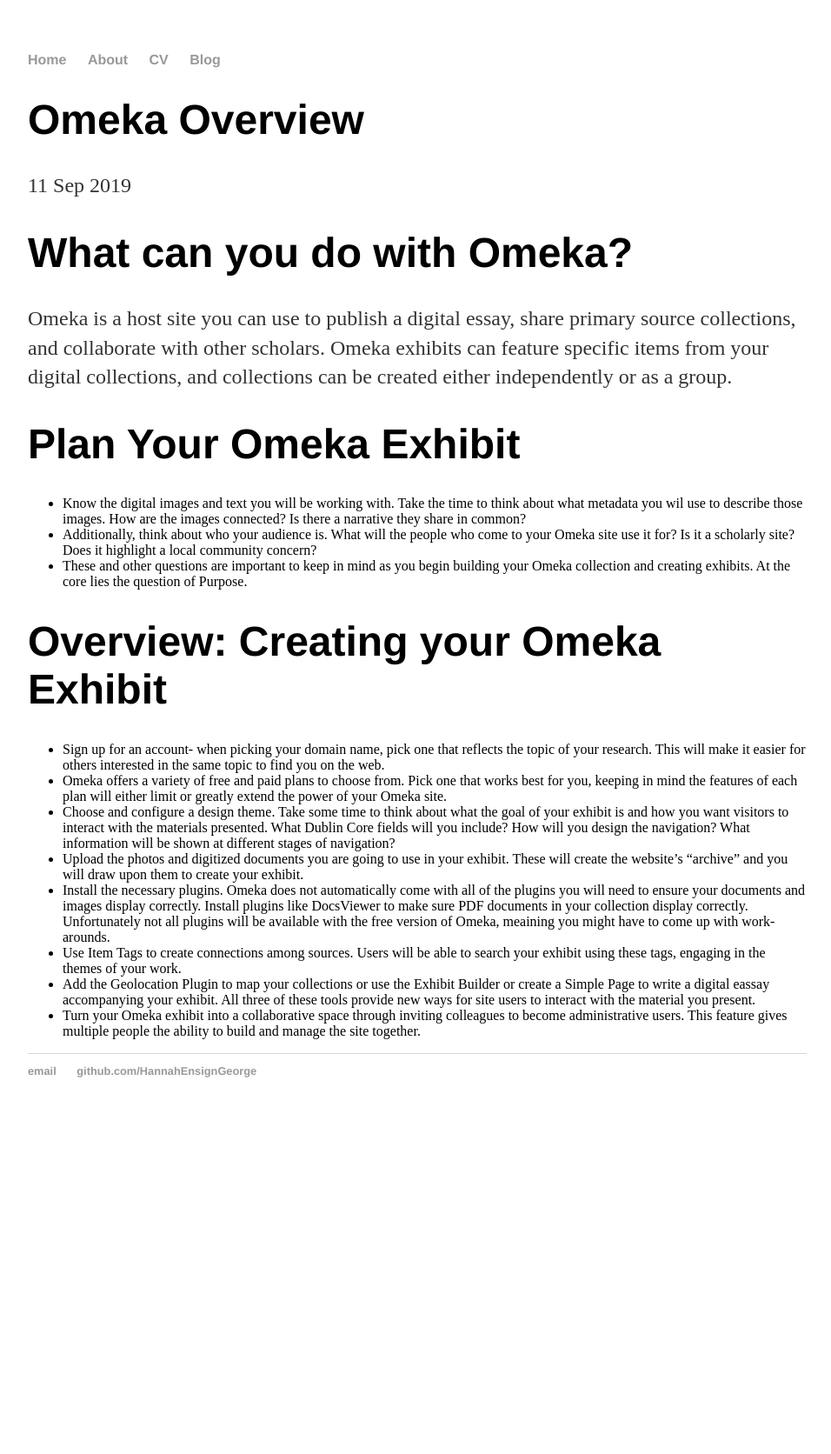
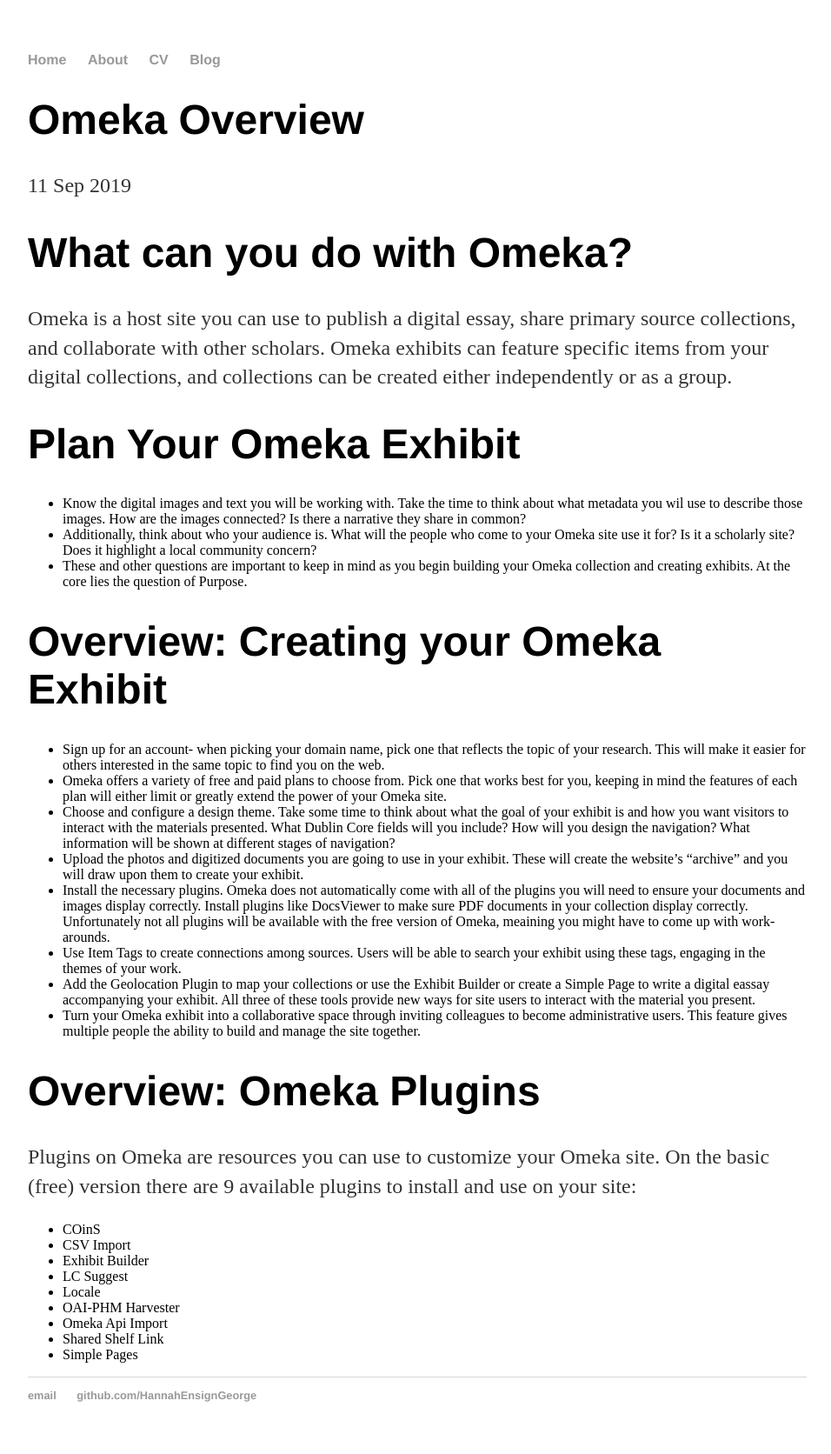
Before and after one commit to HannahEnsignGeorge/HannahEnsignGeorge.github.io, a Jekyll site: the page built from _posts/2019-09-11-Omeka-Overview.md, in a window 1280 px wide. Shown: the whole page at 87% size, without its empty margins (160-1116 px from the left). Built offline with Jekyll 4.4.1, drawn with Linux system fonts in a browser that asks for light colours; before the commit the page ends 1299 px from its top, so only the background shows below that.

Commit message:
Added List Plugins
Listed Omeka plugins available on basic site

```diff
--- a/_posts/2019-09-11-Omeka-Overview.md
+++ b/_posts/2019-09-11-Omeka-Overview.md
@@ -23,3 +23,16 @@
 * Use Item Tags to create connections among sources. Users will be able to search your exhibit using these tags, engaging in the themes of your work.
 * Add the Geolocation Plugin to map your collections or use the Exhibit Builder or create a Simple Page to write a digital eassay accompanying your exhibit. All three of these tools provide new ways for site users to interact with the material you present.
 * Turn your Omeka exhibit into a collaborative space through inviting colleagues to become administrative users. This feature gives multiple people the ability to build and manage the site together.
+
+# Overview: Omeka Plugins #
+
+Plugins on Omeka are resources you can use to customize your Omeka site. On the basic (free) version there are 9 available plugins to install and use on your site:
+  * COinS
+  * CSV Import
+  * Exhibit Builder
+  * LC Suggest
+  * Locale
+  * OAI-PHM Harvester
+  * Omeka Api Import
+  * Shared Shelf Link
+  * Simple Pages
```
